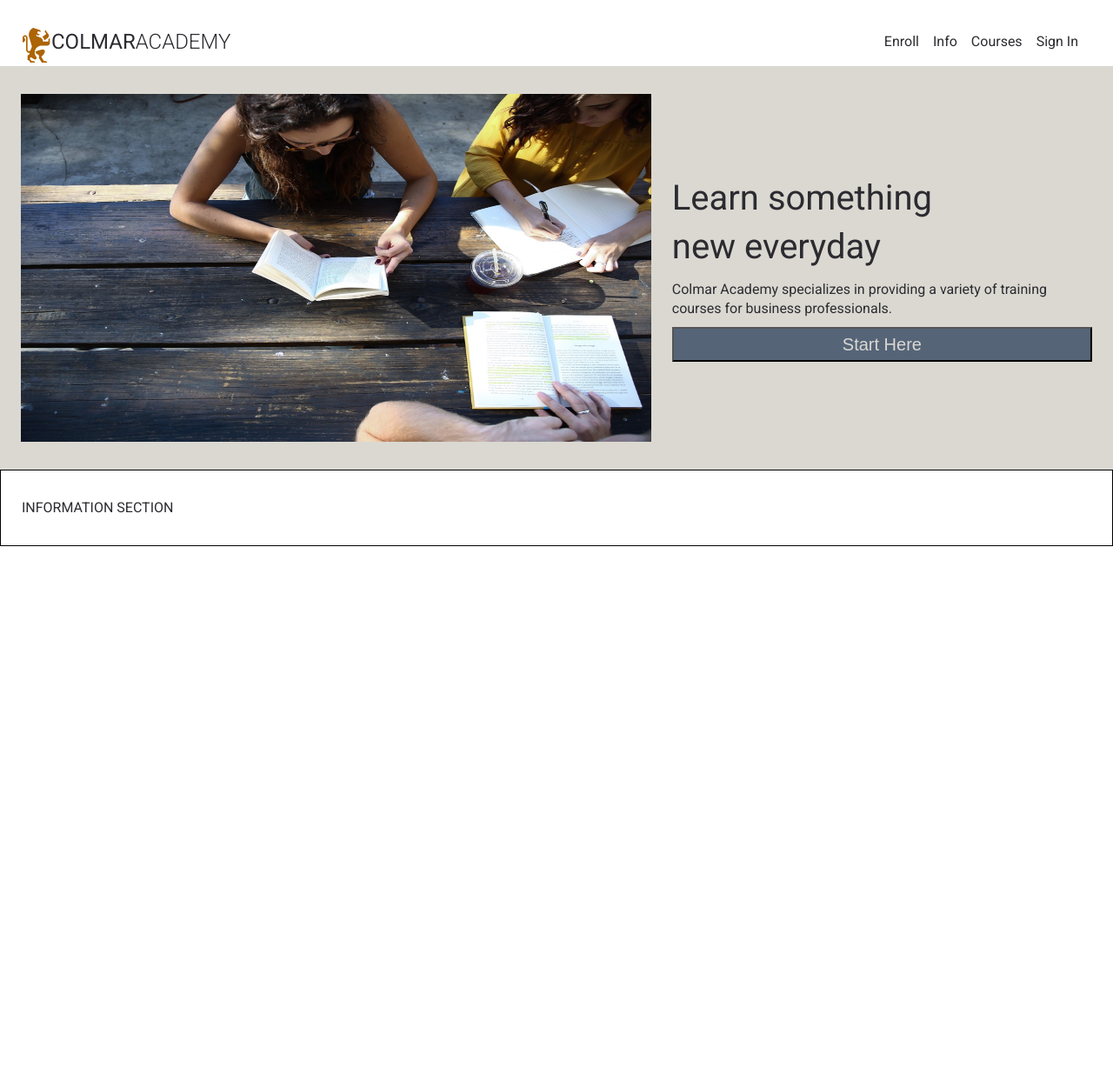
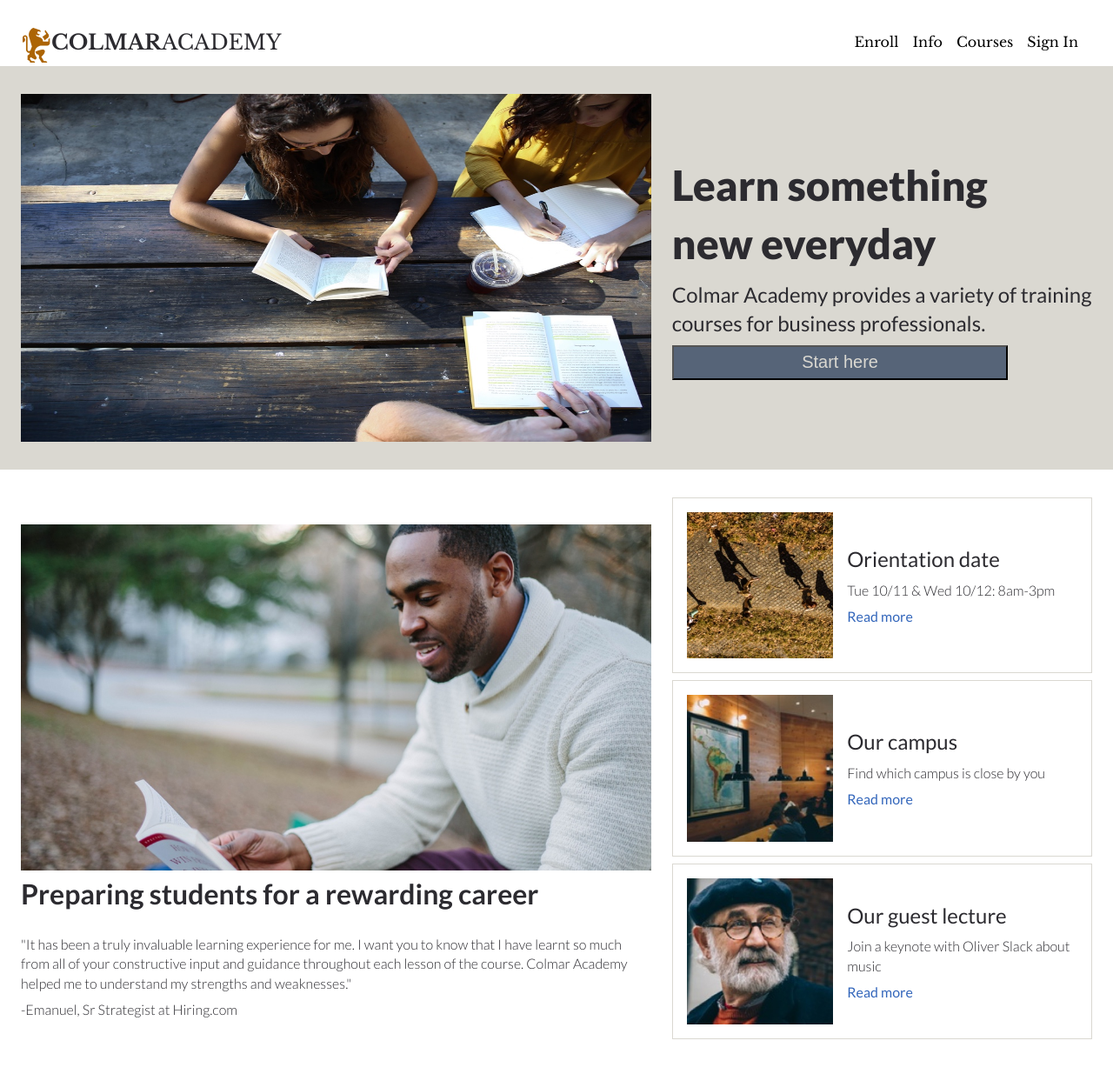
Before and after one commit to earvcode/Colmar_Academy, a plain HTML site: page index.html in a window 1280 px wide. Shown: the whole page at 87% size. Before the commit the page ends 800 px from the top, so only its background shows below. Drawn offline with nearby package versions, Linux system fonts and the light colour scheme; a web font is replaced by a local one.

Commit message:
adding changes to the information section

```diff
--- a/index.html
+++ b/index.html
@@ -1,9 +1,8 @@
 <!DOCTYPE html>
 <html>
 <head>
-  <link href="https://fonts.googleapis.com/css?family=Damion" rel="stylesheet">
-  <link href="https://fonts.googleapis.com/css?family=Rubik" rel="stylesheet">
-  <link href="https://fonts.googleapis.com/css?family=Roboto:300,400,600,700" rel="stylesheet">
+    <link href="https://fonts.googleapis.com/css?family=Lato:300,300i,400,400i,700,900|Libre+Baskerville:400,400i,700" rel="stylesheet">
+  <link rel="icon" type="image/png" href="./resources/images/ic-logo.png">
   <link rel="stylesheet" type="text/css" href="https://maxcdn.bootstrapcdn.com/font-awesome/4.7.0/css/font-awesome.css">
   <link rel="stylesheet" href="./resources/css/reset.css">
   <link rel="stylesheet" href="./resources/css/style.css">
@@ -15,22 +14,22 @@
     <nav class="container">
       <div class="logo">
         <img src="./resources/images/ic-logo-color.svg" alt="Colmar Academy Logo">
-        <span class="title-1">COLMAR</span><span class="title-2">ACADEMY</span>
+        <span class="compname-1">COLMAR</span><span class="compname-2">ACADEMY</span>
       </div>
       <div class="menu">
         <ul class="desktop-menu" role="presentation">
-          <li><a href="#banner"></a>Enroll</li>
-          <li><a href="#info"></a>Info</li>
-          <li><a href="#courses"></a>Courses</li>
-          <li><a href="#exhibit"></a>Sign In</li>
+          <li><a href="#enroll">Enroll</a></li>
+          <li><a href="#info">Info</a></li>
+          <li><a href="#courses">Courses</a></li>
+          <li><a href="#exhibit">Sign In</a></li>
         </ul>
 
         <ul class="mobile-menu" role="presentation">
           <a href="./index.html"><img src="./resources/images/ic-logo-color.svg" alt="Colmar Academy Logo"></a>
-          <li><i class="fa fa-edit fa-lg"></i></li>
-          <li><i class="fa fa-info fa-lg"></i></li>
-          <li><i class="fa fa-desktop fa-lg"></i></li>
-          <li><i class="fa fa-user fa-lg"></i></li>
+          <li><a href="#enroll" class="fa fa-edit fa-lg"></a></li>
+          <li><a href="#info" class="fa fa-info fa-lg"></a></li>
+          <li><a href="#courses" class="fa fa-desktop fa-lg"></a></li>
+          <li><a href="#exhibit" class="fa fa-user fa-lg"></a></li>
         </ul>
        </div>
     </nav>
@@ -39,21 +38,56 @@
 
   <!-- Main Content -->
   <div class="main-content">
+
   <!-- Banner Container -->
     <div class="banner">
       <div id="enroll" class="enroll container">
-        <img class= "main-img" src="./resources/images/banner.jpg" alt="Banner Image">
+        <img src="./resources/images/banner.jpg" alt="Banner Image" class= "main-img">
         <div class="headline">
           <h1>Learn something <br>new everyday</h1>
-          <h4>Colmar Academy specializes in providing a variety of training courses for business professionals.</h4>
-          <button>Start Here</button>
+          <h3>Colmar Academy provides a variety of training courses for business professionals.</h3>
+          <button>Start here</button>
         </div>
       </div>
     </div>
+
   <!-- Info Container -->
+    <div id="info" class="desktop-info container">
+      <div class="info-sect-1">
+        <img src="./resources/images/information-main.jpg" alt="" class="main-img info-img">
+        <h2>Preparing students for a rewarding career</h2>
+        <blockquote><p>"It has been a truly invaluable learning experience for me. I want you to know that I have learnt so much from all of your constructive input and guidance throughout each lesson of the course. Colmar Academy helped me to understand my strengths and weaknesses."</p></blockquote>
+        <p>-Emanuel, Sr Strategist at Hiring.com</p>
+      </div>
+      <div class="info-sect-2 aside">
+        <figure class="fig-info">
+          <img src="./resources/images/information-orientation.jpg" alt="">
+           <figcaption>
+             <h3>Orientation date</h3>
+             <p>Tue 10/11 &amp; Wed 10/12: 8am-3pm</p>
+             <a href="#">Read more</a>
+           </figcaption>
+        </figure>
+        <figure class="fig-info">
+          <img src="./resources/images/information-campus.jpg" alt="">
+           <figcaption>
+             <h3>Our campus</h3>
+             <p>Find which campus is close by you</p>
+             <a href="#">Read more</a>
+           </figcaption>
+        </figure>
+        <figure class="fig-info">
+          <img src="./resources/images/information-guest-lecture.jpg" alt="">
+          <figcaption>
+            <h3>Our guest lecture</h3>
+            <p>Join a keynote with Oliver Slack about music</p>
+            <a href="#">Read more</a>
+          </figcaption>
+        </figure>
+      </div>
+    </div>
+    <div class="mobile-info">
 
-    <div class="info container">
-      <h1>INFORMATION SECTION</h1>
     </div>
 
     <!-- Footer -->
--- a/resources/css/style.css
+++ b/resources/css/style.css
@@ -1,7 +1,7 @@
 /* Universal Styles */
 
 html {
-  font-family: "Roboto", sans-serif;
+  font-family: 'Lato', sans-serif;
   font-size: 16px;
 }
 
@@ -20,6 +20,49 @@ body {
   padding: 32px 24px;
 }
 
+h1 {
+  font-size: 3rem;
+  font-weight: 900;
+}
+
+h2 {
+  font-size: 2rem;
+  font-weight: 700;
+}
+
+h3 {
+  font-size: 1.5rem;
+  font-weight: 400;
+}
+
+p {
+  font-weight: 300;
+
+}
+
+.aside {
+  width: 40%;
+}
+
+.aside img {
+  height: auto;
+  width: 35%;
+  padding: 16px 16px;
+}
+.aside figcaption {
+  width: 65%;
+}
+.title {
+  padding: 32px;
+}
+
+.fig-info {
+  display: flex;
+  justify-content: space-around;
+  align-items: center;
+}
+
+
 @media only screen and (max-width: 540px) {
   .main-content {
     top: 2rem;
@@ -37,18 +80,23 @@ header {
   z-index: 100;
   width: 100%;
   height: 64px;
+  background-color: #fff;
 }
 
 nav {
   display: flex;
   justify-content: space-between;
   align-items: center;
+  font-family: 'Libre Baskerville', serif;
 }
 
 nav li {
   padding-right: 16px;
 }
 
+nav li a:hover {
+  color: #3366BB;
+}
 .logo {
   display: flex;
   justify-content: flex-start;
@@ -61,12 +109,12 @@ nav li {
   height: 2.5rem;
 }
 
-.title-1 {
-  font-weight: 400;
+.compname-1 {
+  font-weight: 900;
 }
 
-.title-2 {
-  font-weight: 100;
+.compname-2 {
+  font-weight: 300;
 }
 .desktop-menu {
   display: flex;
@@ -96,7 +144,8 @@ nav li {
   .mobile-menu {
     display: flex;
     justify-content: space-around;
-
+    align-items: center;
+    padding: 8px;
   }
 }
 
@@ -107,9 +156,9 @@ nav li {
 
 }
 
-.banner h1 {
+/* .banner h1 {
   font-size: 2.5rem;
-}
+} */
 .enroll {
   display: flex;
   justify-content: space-between;
@@ -122,20 +171,23 @@ nav li {
 
 }
 .headline {
-  font-weight: 400;
   width: 40%;
 }
-.headline h1, h4{
-  padding-bottom: 10px;
+.headline h1, h3{
+  padding-bottom: 8px;
 }
 button {
   margin: auto 0;
-  width: 100%;
+  width: 80%;
   height: 2.5rem;
   font-size: 1.25rem;
   background-color: #566478;
   color: #DAD8D1;
   font-weight: 400;
+}
+
+button:hover {
+  background-color: #AC6404;
 }
 
 @media only screen and (max-width: 540px) {
@@ -158,8 +210,50 @@ button {
 }
 
 /* Info Section */
-.info {
-  border: 1px solid black;
+.desktop-info {
+  display: flex;
+  justify-content: space-between;
+  align-items: center;
+}
+.mobile-info {
+  display: none;
+}
+
+.info-sect-1 {
+  width: 60%;
+  height: auto;
+  padding-right: 24px;
+}
+
+.info-sect-1 img {
+  width: 100%;
+  height: auto;
+}
+
+.info-sect-1 h2 {
+  padding-bottom: 24px;
+}
+figure {
+  border: 1px solid #DAD8D1;
+  margin-bottom: 0.5rem;
+}
+
+figcaption > * {
+  padding-bottom: 8px;
+}
+
+.info-sect-2 {
+  height: auto;
+  display: flex;
+  flex-direction: column;
+  justify-content: space-between;
+}
+
+.info-sect-2 a {
+  color: #3366BB;
+}
+blockquote {
+  padding-bottom: 8px;
 }
 /* Course Section */
 
```
Also changed, not shown: resources/images/ic-logo.png (added).
